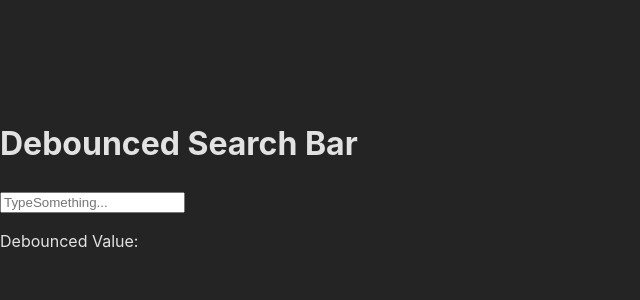
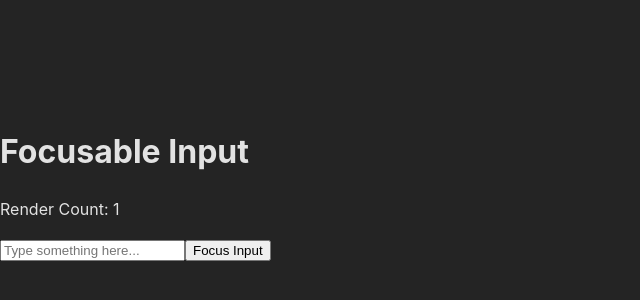
Before and after one commit to pongpatapee/interview-focused-react-compopnents, a React (Vite) app: page / in a window 1280 px wide. Shown: the part 216-516 px from the top of the page, without its empty margins (0-640 px from the left). Built offline with nearby package versions, Linux system fonts and the light colour scheme.

Commit message:
feat: used useRef

```diff
--- a/src/App.jsx
+++ b/src/App.jsx
@@ -12,6 +12,7 @@ import SearchBar from "./predro-tech-interivew-components/SearchBar";
 import DebouncedSearch from "./predro-tech-interivew-components/DebouncedSearch";
 import PhoneNumberInput from "./predro-tech-interivew-components/PhoneNumberInput";
 import DebouncedSearch2 from "./predro-tech-interivew-components/DebouncedSearch2";
+import FocusInput from "./my-components/FocusInput";
 
 function App() {
   return (
@@ -35,9 +36,11 @@ function App() {
       {/* <SearchBar /> */}
 
       {/* <DebouncedSearch /> */}
-      <DebouncedSearch2 />
+      {/* <DebouncedSearch2 /> */}
 
       {/* <PhoneNumberInput /> */}
+
+      <FocusInput />
     </>
   );
 }
--- /dev/null
+++ b/src/my-components/FocusInput.jsx
@@ -0,0 +1,34 @@
+import React, { useRef, useState } from "react";
+
+export default function FocusInput() {
+  const [inputValue, setInputValue] = useState("");
+  const inputRef = useRef(null);
+  const renderCount = useRef(0);
+
+  renderCount.current = renderCount.current + 1;
+
+  const focusInput = () => {
+    if (inputRef) {
+      inputRef.current.focus();
+    }
+  };
+
+  const handleChange = (e) => {
+    setInputValue(e.target.value);
+  };
+
+  return (
+    <div>
+      <h1>Focusable Input</h1>
+      <p>Render Count: {renderCount.current}</p>
+      <input
+        type="text"
+        placeholder="Type something here..."
+        value={inputValue}
+        onChange={handleChange}
+        ref={inputRef}
+      />
+      <button onClick={focusInput}>Focus Input</button>
+    </div>
+  );
+}
```
